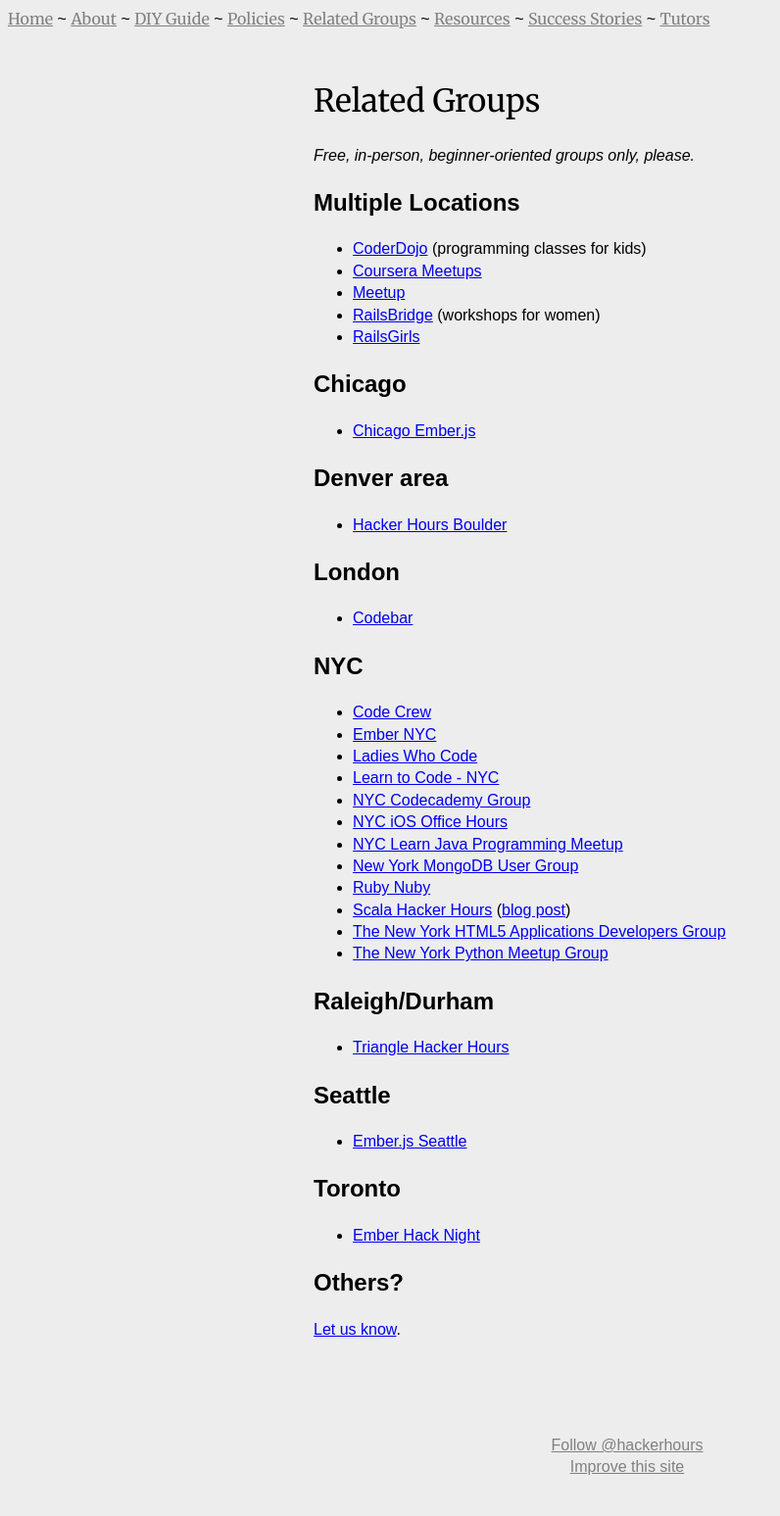
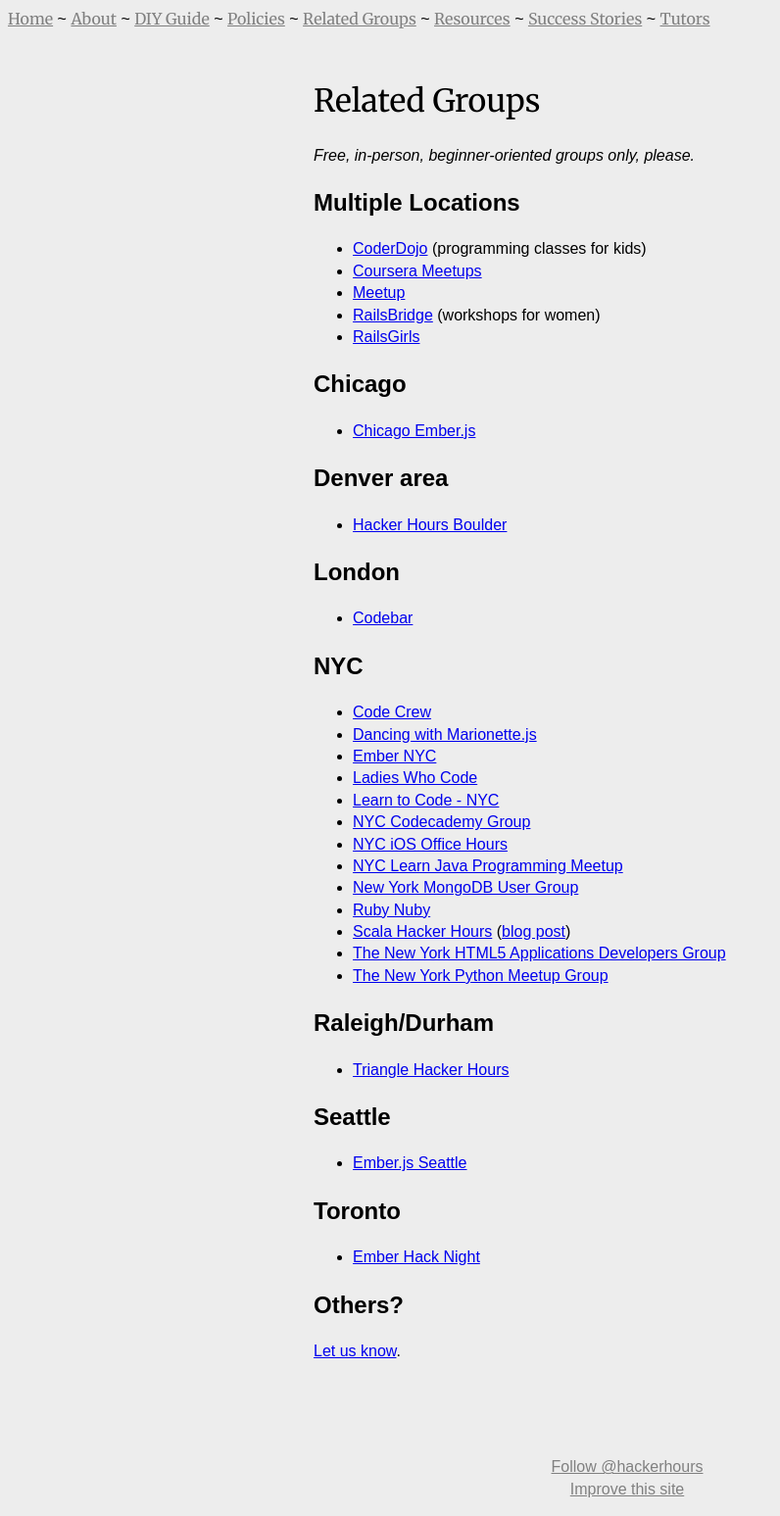
Before and after one commit to HackerHours/hackerhours.org, a Jekyll site: the page built from related-groups.md, in a window 1280 px wide. Shown: the whole page at 98% size, without its empty margins (0-796 px from the left). Built offline with Jekyll 4.4.1, drawn with Linux system fonts in a browser that asks for light colours; nearby versions of some CDN libraries; some web fonts are replaced; Markdown is read by kramdown in place of the engine named in the settings; comment, search, counter and statistics services are not loaded; before the commit the page ends 1525 px from its top, so only the background shows below that.

Commit message:
add Dancing with Marionette.js

```diff
--- a/related-groups.md
+++ b/related-groups.md
@@ -28,6 +28,7 @@
 ## NYC
 
 * [Code Crew](http://www.meetup.com/codecrewny/)
+* [Dancing with Marionette.js](http://www.meetup.com/Dancing-with-Marionette-js/)
 * [Ember NYC](http://www.meetup.com/EmberJS-NYC/)
 * [Ladies Who Code](http://www.meetup.com/Ladies-Who-Code/)
 * [Learn to Code - NYC](http://www.meetup.com/Learn-to-Code-NYC/)
```
